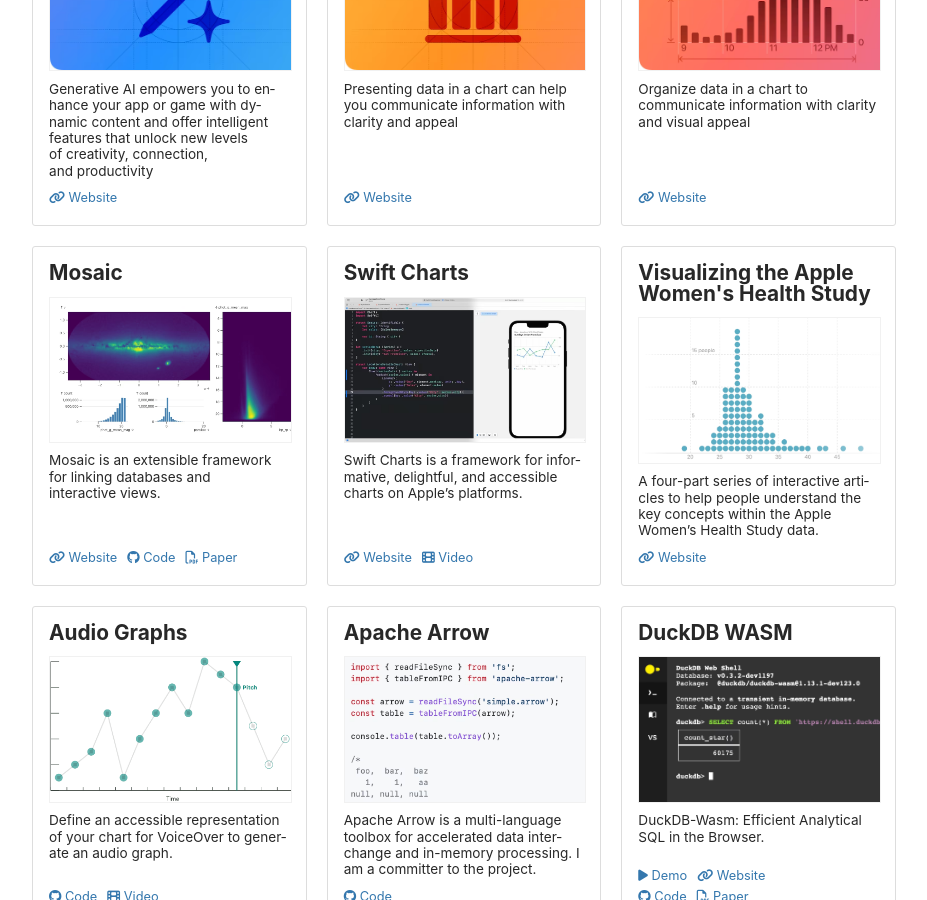
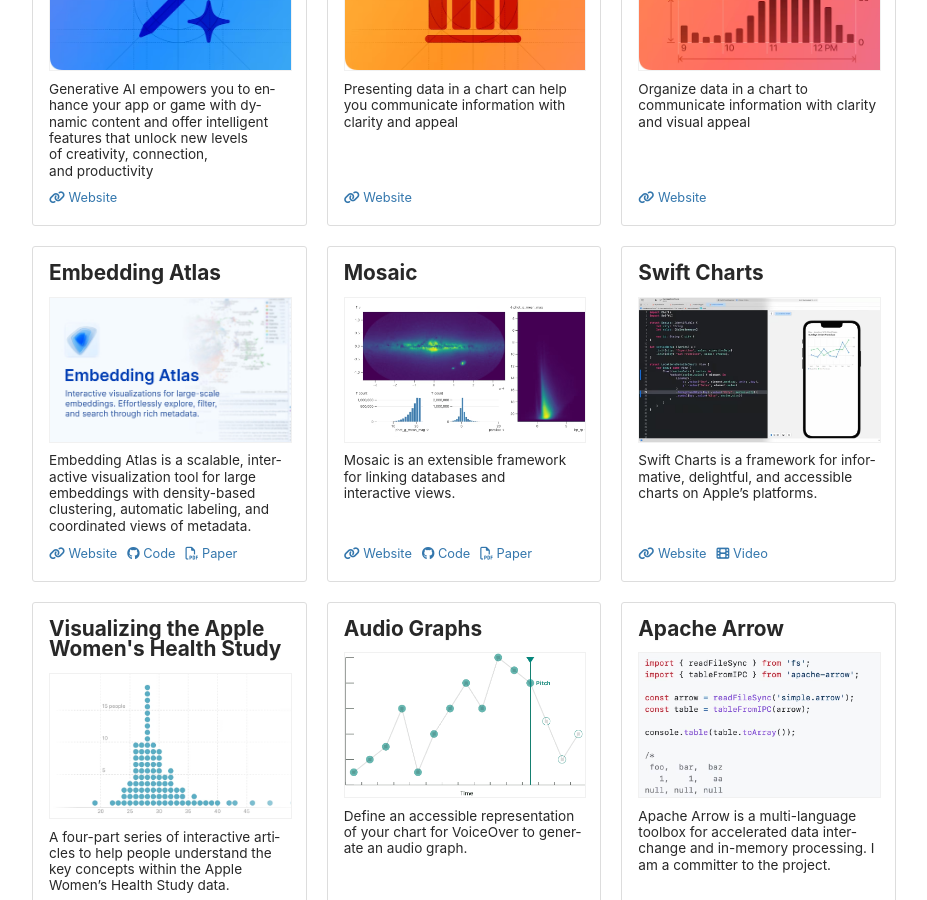
Before and after one commit to domoritz/domoritz.github.io, a Jekyll site: the page built from projects.md, in a window 1280 px wide and 900 px high, scrolled down 326 px. Shown: the whole window, without its empty margins (176-1103 px from the left). Built offline with Jekyll 4.4.1, drawn with Linux system fonts in a browser that asks for light colours.

Commit message:
Add Embedding Atlas to projects
Co-Authored-By: Claude Fable 5 <noreply@anthropic.com>

```diff
--- a/_data/projects.yml
+++ b/_data/projects.yml
@@ -12,6 +12,13 @@
   url: https://developer.apple.com/design/human-interface-guidelines/components/content/charts
   description: "Organize data in a chart to communicate information with clarity and visual appeal"
   image: charts.avif
+
+- title: Embedding Atlas
+  url: https://apple.github.io/embedding-atlas/
+  code: https://github.com/apple/embedding-atlas
+  paper: https://arxiv.org/pdf/2505.06386
+  image: embedding-atlas.avif
+  description: "Embedding Atlas is a scalable, interactive visualization tool for large embeddings with density-based clustering, automatic labeling, and coordinated views of metadata."
 
 - title: Mosaic
   url: https://idl.uw.edu/mosaic/
```
Also changed, not shown: images/projects/embedding-atlas.avif (added).
